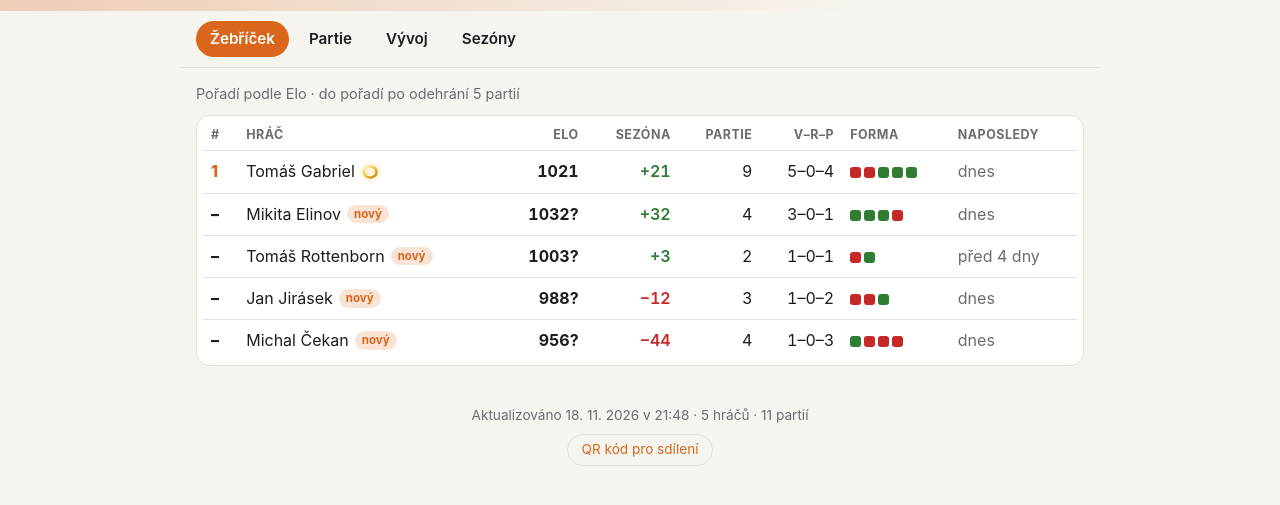
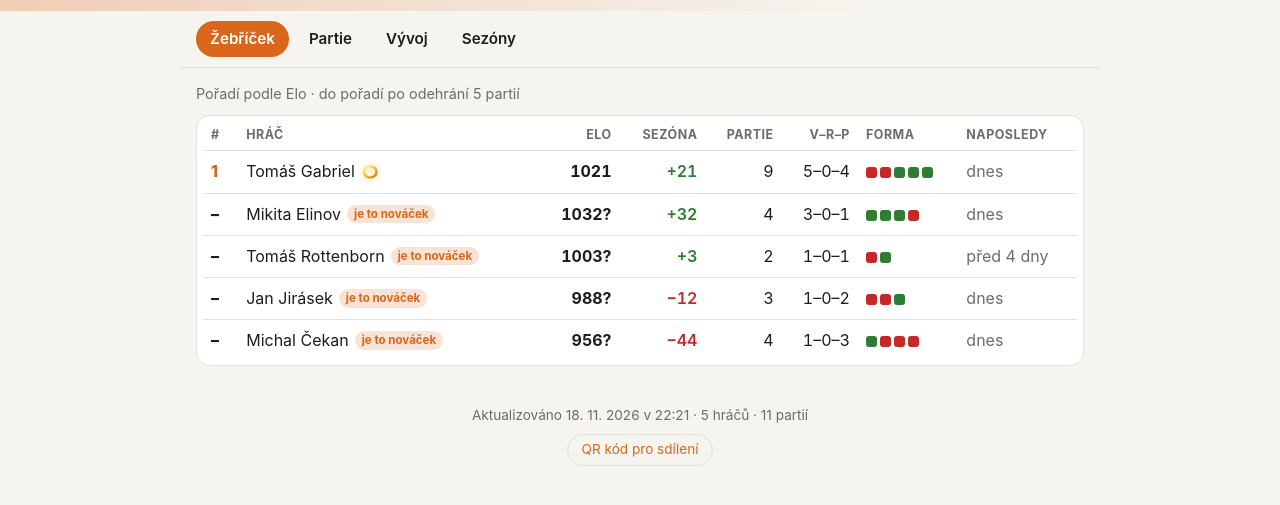
Before and after one commit to enick3312/zebricek_sachy, a plain HTML site: page index.html in a window 1280 px wide. Shown: the part 85-590 px from the top of the page. Drawn offline with nearby package versions, Linux system fonts and the light colour scheme.

Commit message:
Add files via upload

```diff
--- a/index.html
+++ b/index.html
@@ -191,7 +191,7 @@ function viewTable() {
   const body = rows.map(({ p, rank }) => {
     const st = seasonStat(p, cur);
     const tag = p.retired ? `<span class="tag">ukončil</span>` : p.inactive ? `<span class="tag">neaktivní</span>`
-      : p.provisional ? `<span class="tag new" title="Do pořadí se počítá po ${D.settings.provisionalGames} hodnocených partiích">nový</span>` : "";
+      : p.provisional ? `<span class="tag new" title="Do pořadí se počítá po ${D.settings.provisionalGames} hodnocených partiích">je to nováček</span>` : "";
     return `<tr class="click" onclick="location.hash='hrac/${encodeURIComponent(p.id)}'">
       <td class="rank ${rank === 1 ? "rank1" : ""}">${rank ?? "–"}</td>
       <td>${esc(p.name)}${rank === 1 ? RING : ""}${tag}</td>
--- a/zebricek.json
+++ b/zebricek.json
@@ -135,7 +135,7 @@
       "whiteChange" : -25
     }
   ],
-  "generated" : "2026-11-18T21:48:35Z",
+  "generated" : "2026-11-18T22:21:05Z",
   "location" : "",
   "name" : "Pub Ladder",
   "players" : [
```
